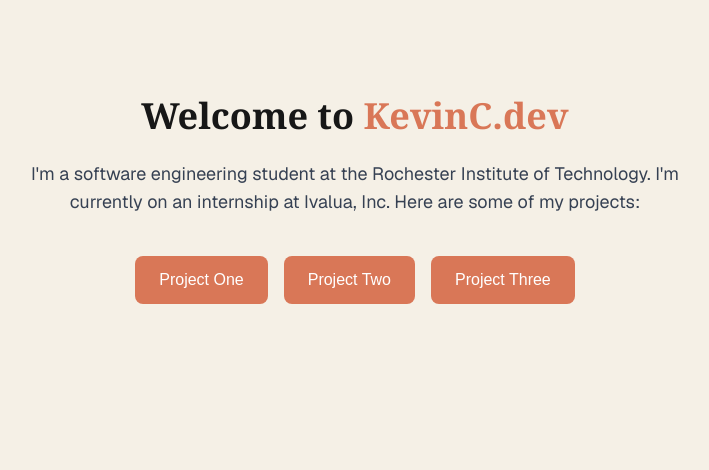
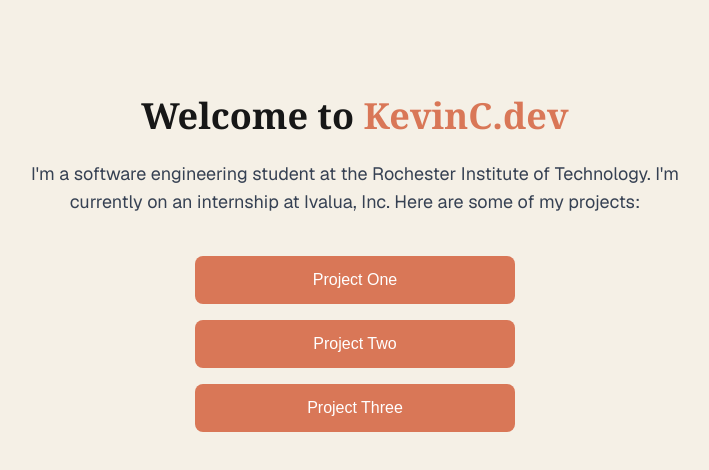
Before and after one commit to kvn8888/kvn8888.github.io, a Next.js app in the folder homepage/: page / in a window 1280 px wide. Shown: the top 470 px of the page, without its empty margins (285-994 px from the left). Built offline with nearby package versions, Linux system fonts and the light colour scheme.

Commit message:
Change project buttons to vertical stacked layout

```diff
--- a/homepage/src/app/page.tsx
+++ b/homepage/src/app/page.tsx
@@ -6,14 +6,14 @@ export default function Home() {
       <h1 className="text-4xl font-bold text-center" style={{ fontFamily: 'var(--font-noto-serif)' }}>Welcome to <span className="text-[#D97757]">KevinC.dev</span></h1>
       <p className="mt-6 text-center text-lg text-gray-700 max-w-2xl mx-auto" style={{ fontFamily: 'var(--font-geist-sans)' }}>I'm a software engineering student at the Rochester Institute of Technology. I'm currently on an internship at Ivalua, Inc. Here are some of my projects:</p>
 
-      <div className="mt-10 flex flex-wrap justify-center gap-4">
-        <a href="#" className="px-6 py-3 bg-[#D97757] text-white font-medium rounded-lg hover:bg-[#c4654a] transition-colors">
+      <div className="mt-10 flex flex-col items-center gap-4">
+        <a href="#" className="w-80 px-8 py-3 bg-[#D97757] text-white font-medium rounded-lg hover:bg-[#c4654a] transition-colors text-center">
           Project One
         </a>
-        <a href="#" className="px-6 py-3 bg-[#D97757] text-white font-medium rounded-lg hover:bg-[#c4654a] transition-colors">
+        <a href="#" className="w-80 px-8 py-3 bg-[#D97757] text-white font-medium rounded-lg hover:bg-[#c4654a] transition-colors text-center">
           Project Two
         </a>
-        <a href="#" className="px-6 py-3 bg-[#D97757] text-white font-medium rounded-lg hover:bg-[#c4654a] transition-colors">
+        <a href="#" className="w-80 px-8 py-3 bg-[#D97757] text-white font-medium rounded-lg hover:bg-[#c4654a] transition-colors text-center">
           Project Three
         </a>
       </div>
```
